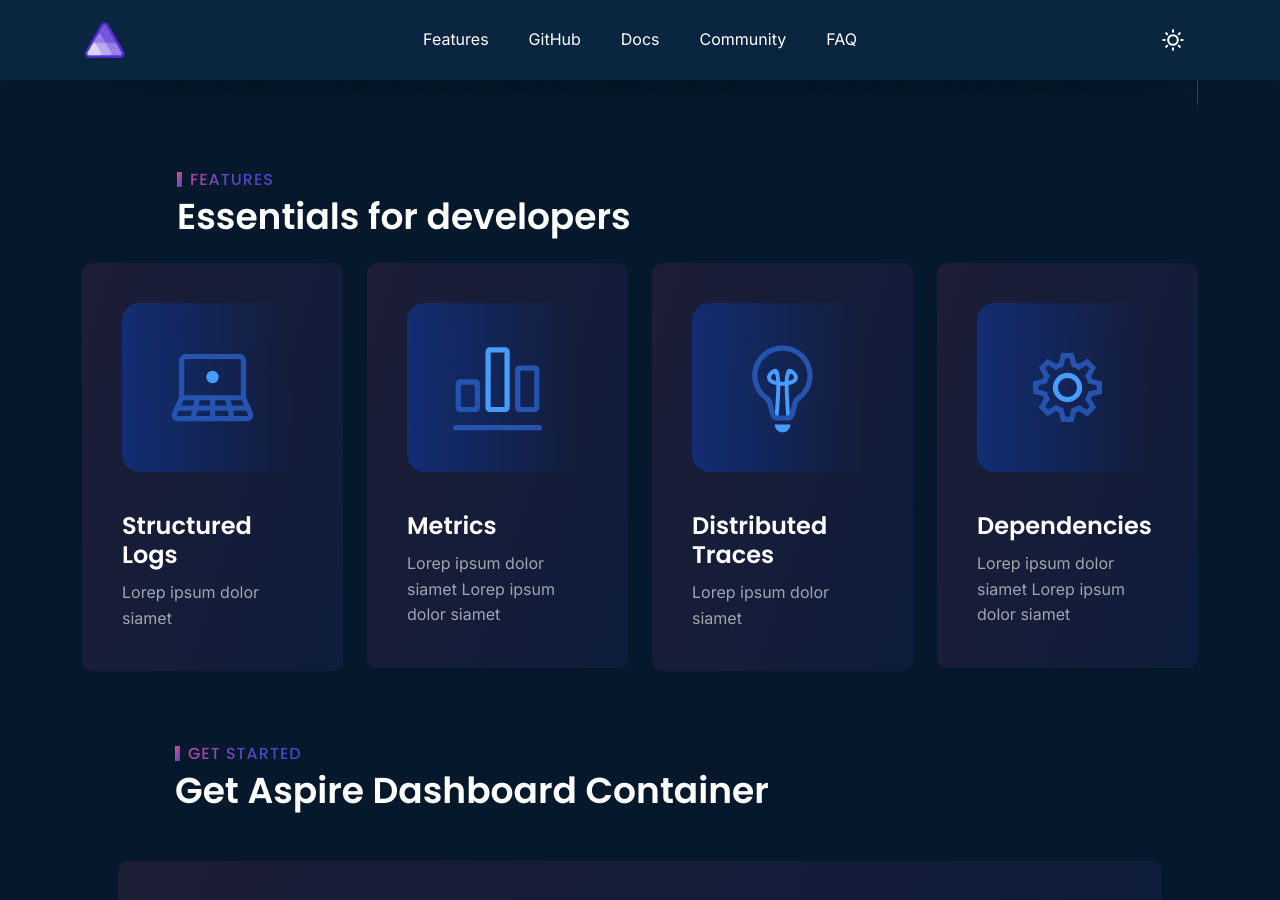
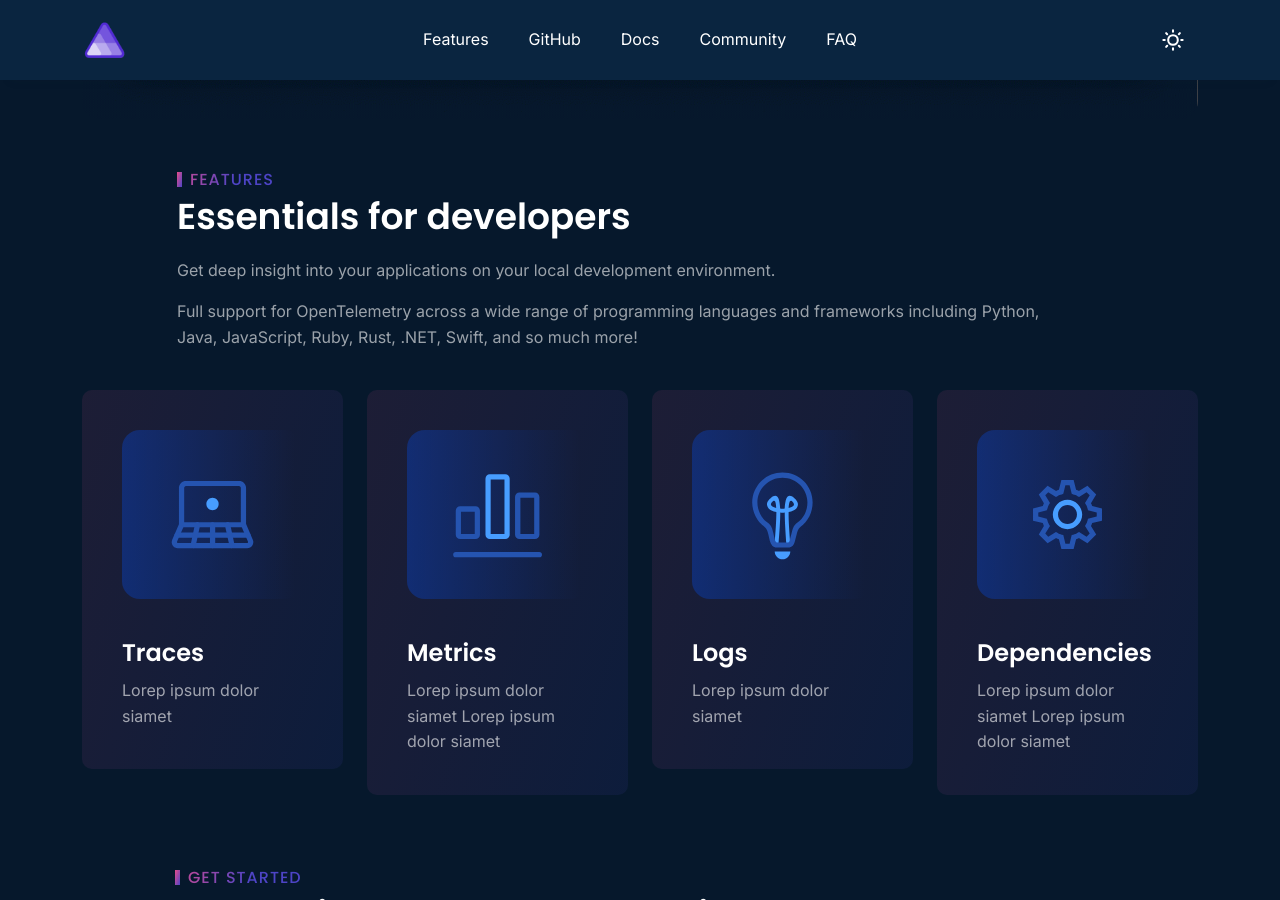
Before and after one commit to aspire-dashboard/website, a Jekyll site: the page built from index.md, in a window 1280 px wide and 900 px high, scrolled down 1210 px. Built offline with Jekyll 4.4.1, drawn with Linux system fonts in a browser that asks for light colours; nearby versions of some CDN libraries; some of the changed text lies outside the part shown.

Commit message:
tweaks some languages and phrases

```diff
--- a/_includes/features.html
+++ b/_includes/features.html
@@ -6,14 +6,14 @@
         <img class="img-fluid rounder" src="{{page.image}}" alt="{{page.title}}">
       </div>
       <div class="col-md-10 mx-auto wow fadeIn mt-5" data-wow-duration="1s" data-wow-delay="0.2s">
-        <div class="cs-height_0 cs-height_lg_40"></div>
+        <div class="cs-height_0 cs-height_lg_0"></div>
         <div class="cs-right_space_40">
           <div class="cs-seciton_heading cs-style1">
             <h3 class="cs-section_title cs-font_16 cs-font_14_sm cs-gradient_color text-uppercase">{{page.features.intro}}</h3>
             <h2 class="cs-section_subtitle cs-m0 cs-font_36 cs-font_24_sm"><a href="{{page.url}}">{{page.features.title}}</a></h2>
           </div>
-          <!-- <div class="cs-height_20 cs-height_lg_20"></div>
-        {{content}} -->
+          <div class="cs-height_20 cs-height_lg_20"></div>
+        {{content}}
         </div>
       </div>
     </div>
--- a/index.md
+++ b/index.md
@@ -1,7 +1,7 @@
 ---
 layout: home
 title: Aspire Dashboard
-description: A free & open-source OpenTelemery dashboard for your apps.
+description: A free & open-source OpenTelemetry dashboard for deep insights into your apps on your local development machine.
 image: /assets/img/aspire.gif
 movie: /assets/img/aspire.mp4
 button1:
@@ -14,7 +14,7 @@
   intro: FEATURES
   title: Essentials for developers
   list1:
-    title: Structured Logs
+    title: Traces
     icon: /assets/img/logs.svg
     text: Lorep ipsum dolor siamet
   list2:
@@ -22,7 +22,7 @@
     icon: /assets/img/metrixs.svg
     text: Lorep ipsum dolor siamet Lorep ipsum dolor siamet
   list3:
-    title: Distributed Traces
+    title: Logs
     icon: /assets/img/trace.svg
     text: Lorep ipsum dolor siamet
   list4:
@@ -90,6 +90,6 @@
     - q: Question New
       a: This is answer for question new area
 ---
-T﻿his a content for features area
+Get deep insight into your applications on your local development environment.
 
-Lorep ipsum dolor siamet amet Lorep ipsum dolor siamet amet ,Lorep ipsum dolor siamet amet Lorep ipsum dolor siamet amet Lorep ipsum dolor siamet amet Lorep ipsum dolor siamet amet ,Lorep ipsum dolor siamet amet Lorep ipsum dolor siamet amet
+Full support for OpenTelemetry across a wide range of programming languages and frameworks including Python, Java, JavaScript, Ruby, Rust, .NET, Swift, and so much more!
```
